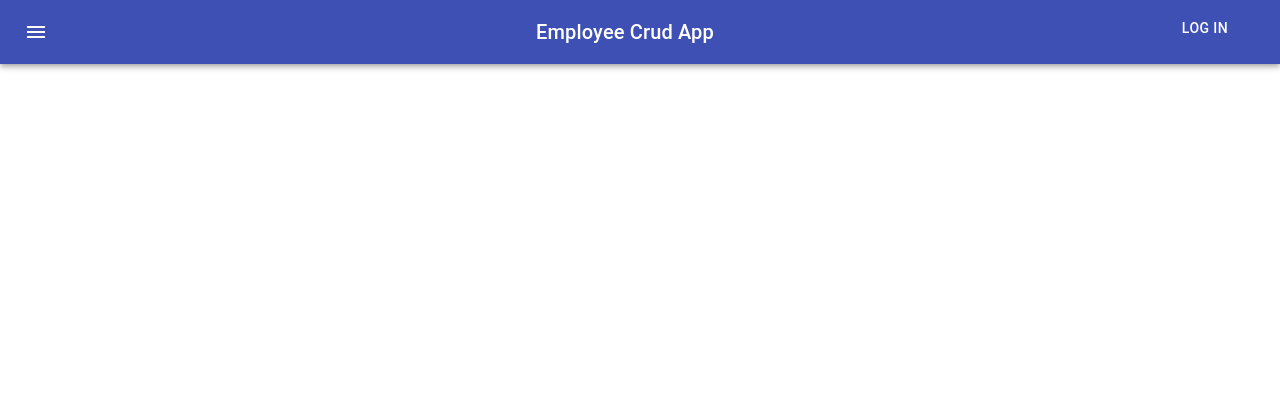
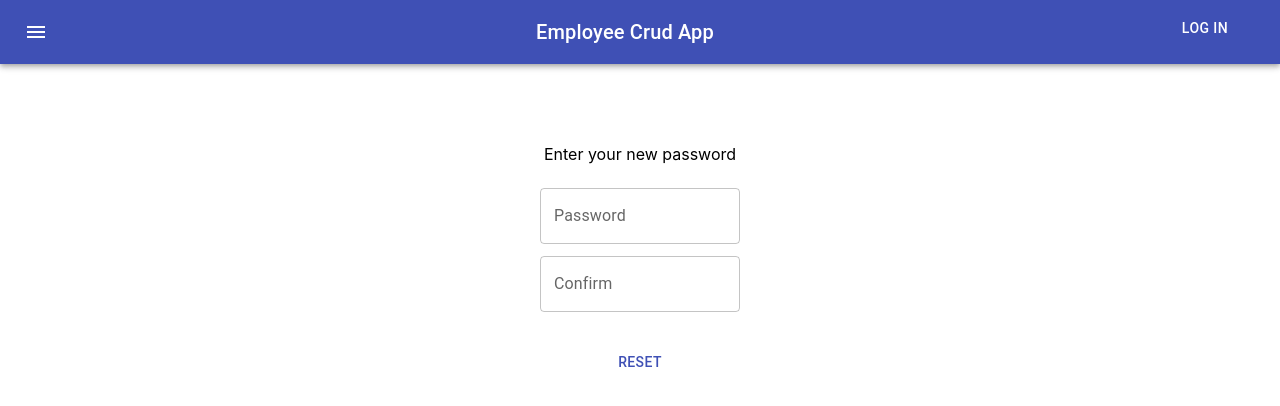
Before and after one commit to PaulosPatilas/pernStack, a React (Create React App) app in the folder ReactProject/my-app/: page /restoration/1 in a window 1280 px wide. Shown: the top 406 px of the page. Built offline with nearby package versions, Linux system fonts and the light colour scheme.

Commit message:
email verific and pass change

```diff
--- a/ReactProject/my-app/src/App.js
+++ b/ReactProject/my-app/src/App.js
@@ -9,6 +9,8 @@ import EmployeeTable from "./EmployeeTable";
 import EmployeeAddition from "./EmployeeAddition";
 import EmployeeUpdate from "./EmployeeUpdate";
 import ButtonAppBar from "./AppBar";
+import RestorePassword from "./RestorePassword";
+import ResetPassword from "./ResetPassword";
 import logo from "./logo.svg";
 import Confirmation from "./confirmation";
 
@@ -40,6 +42,11 @@ function App() {
           path="/confirmation/:confirmationCode"
           element={<Confirmation />}
         />
+        <Route path="/restoration" element={<RestorePassword />} />
+        <Route
+          path="/restoration/:confirmationCode"
+          element={<ResetPassword />}
+        />
       </Routes>
     </div>
   );
--- a/ReactProject/my-app/src/EmployeeAddition.js
+++ b/ReactProject/my-app/src/EmployeeAddition.js
@@ -117,7 +117,7 @@ function EmployeeAddition() {
               />
             </LocalizationProvider>
           </FormControl>
-          <FormGroup style={{alignContent: 'center'}}>
+          <FormGroup style={{ alignContent: "center" }}>
             <FormControl margin="normal">
               <FormControlLabel
                 id="is_active"
--- a/ReactProject/my-app/src/EmployeeTable.js
+++ b/ReactProject/my-app/src/EmployeeTable.js
@@ -1,8 +1,7 @@
 import React, { useState, useEffect, useRef } from "react";
-import { Link, Navigate, useNavigate } from "react-router-dom";
+import { Link, useNavigate } from "react-router-dom";
 import EmployeeRow from "./EmployeeRow";
 import DeleteIcon from "@mui/icons-material/Delete";
-import LogoutSharpIcon from "@mui/icons-material/LogoutSharp";
 import EditIcon from "@mui/icons-material/Edit";
 import {
   Table,
@@ -10,7 +9,6 @@ import {
   TableRow,
   TableBody,
   TableCell,
-  ButtonGroup,
   Button,
   Box,
   Modal,
@@ -19,7 +17,7 @@ import {
 import { Stack } from "@mui/material";
 import "./EmployeeTable.css";
 import { Container } from "@mui/material";
-import { NoEncryption } from "@mui/icons-material";
+
 
 function EmployeeTable() {
   const [employees, setEmployees] = useState([]);
--- a/ReactProject/my-app/src/EmployeeUpdate.js
+++ b/ReactProject/my-app/src/EmployeeUpdate.js
@@ -1,12 +1,9 @@
 import React, { useEffect, useState } from "react";
 import { useNavigate, useParams } from "react-router-dom";
-//import {  useRouter } from 'next/router';
-import moment from "moment";
 import {
   ButtonGroup,
   Button,
   TextField,
-  FormLabel,
   FormControlLabel,
   Checkbox,
   Box,
--- a/ReactProject/my-app/src/Login.js
+++ b/ReactProject/my-app/src/Login.js
@@ -111,6 +111,7 @@ function Login(props) {
           >
             LogIn
           </Button>
+          <Link to="/restoration">Forgot your password?</Link>
           <p>
             Not registered yet? <Link to="/registration"> Do It Now!</Link>
           </p>
--- /dev/null
+++ b/ReactProject/my-app/src/ResetPassword.js
@@ -0,0 +1,79 @@
+import { FormControl } from "@mui/material";
+import { Box, InputLabel, OutlinedInput, Button } from "@mui/material";
+import { useState } from "react";
+import { useParams } from "react-router-dom";
+
+function ResetPassword() {
+  const [passwords, setPassword] = useState({
+    password: "",
+    _password: "",
+  });
+  const params = useParams();
+
+  function handleChange(e) {
+    setPassword({ ...passwords, [e.target.id]: [e.target.value] });
+  }
+
+  //SKAEI H IF
+  async function handleClick() {
+    const code = params.confirmationCode;
+    const pass = passwords.password;
+    const _pass = passwords._password;
+    console.log(passwords.password + " " + passwords._password);
+    if (pass == "" || _pass == "") {
+      alert("Complete the fields first");
+    } else {
+      if (pass == _pass) {
+        alert("The passwords are diferent...");
+      } else {
+        await fetch(`/api/restore/${code}`, {
+          method: "PUT",
+          headers: {
+            accept: "application/json",
+            "content-type": "application/json",
+          },
+          body: JSON.stringify(passwords.password),
+        });
+      }
+    }
+  }
+
+  return (
+    <div>
+      <Box
+        m="auto"
+        sx={{
+          marginTop: 10,
+          width: 200,
+          height: 200,
+        }}
+      >
+        <p>Enter your new password</p>
+        <FormControl margin="dense">
+          <InputLabel htmlFor="password">Password</InputLabel>
+          <OutlinedInput
+            id="password"
+            value={passwords.password}
+            type="password"
+            label="password"
+            onChange={handleChange}
+          />
+        </FormControl>
+        <FormControl margin="dense">
+          <InputLabel htmlFor="_password">Confirm</InputLabel>
+          <OutlinedInput
+            margin="dense"
+            id="_password"
+            value={passwords._password}
+            type="password"
+            label="password"
+            onChange={handleChange}
+          />
+        </FormControl>
+      </Box>
+      <Button onClick={handleClick}>Reset</Button>
+    </div>
+  );
+}
+
+export default ResetPassword;
--- /dev/null
+++ b/ReactProject/my-app/src/RestorePassword.js
@@ -0,0 +1,62 @@
+import { OutlinedInput } from "@mui/material";
+import { InputLabel } from "@mui/material";
+import { useState } from "react";
+import { Box, Button } from "@mui/material";
+
+function RestorePassword() {
+  const [email, setEmail] = useState({ email: "" });
+  const [sent, setSent] = useState(false);
+  const [sentMessage, setsentMessage] = useState("");
+
+  function handleChange(e) {
+    setEmail(([e.target.id] = [e.target.value]));
+  }
+
+  async function handleClick() {
+    if (email.email == "") {
+      alert("Please give us your email first");
+    } else {
+      await fetch(`/api/restore`, {
+        method: "POST",
+        headers: {
+          accept: "application/json",
+          "Content-Type": "application/json",
+        },
+        body: JSON.stringify(email),
+      }).then((response) => {
+        setSent(true);
+        setsentMessage(response.json());
+      });
+    }
+  }
+
+  return (
+    <div>
+      <header>
+        <h4>Did you forget your password?</h4>
+      </header>
+      <p>We will restore it for you. Just enter your email</p>
+      <Box
+        m="auto"
+        sx={{
+          width: 200,
+          height: 120,
+        }}
+      >
+        <InputLabel style={{ alignText: "left" }} htmlFor="email">
+          Email
+        </InputLabel>
+        <OutlinedInput
+          id="email"
+          value={email.email}
+          onChange={handleChange}
+          label="email"
+        />
+      </Box>
+      <Button onClick={handleClick}>Sent</Button>
+      {/* {sent && <p>{sentMessage}</p>} */}
+    </div>
+  );
+}
+
+export default RestorePassword;
```
Also changed, not shown: 2 other files (tests, documents, lock files or other folders).
